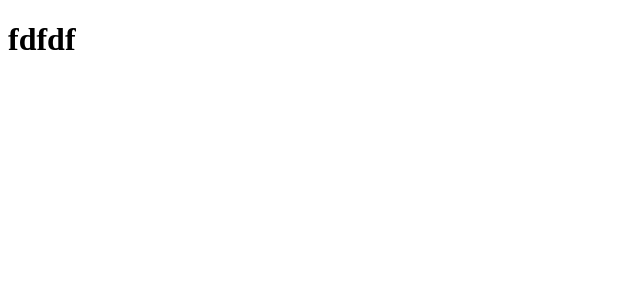
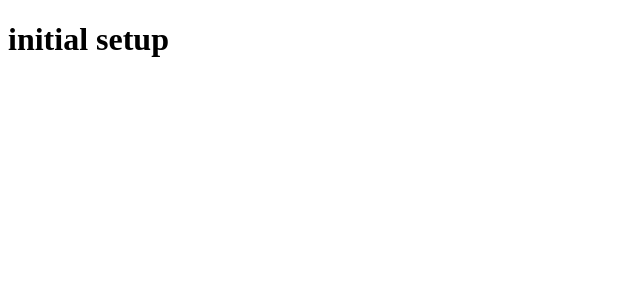
Before and after one commit to magansingh666/inote_front, a React (Create React App) app: page / in a window 1280 px wide. Shown: the top 300 px of the page, without its empty margins (0-640 px from the left). Built offline with nearby package versions, Linux system fonts and the light colour scheme.

Commit message:
initial set up

```diff
--- a/src/App.js
+++ b/src/App.js
@@ -3,7 +3,7 @@ function App() {
   return (
     <div className="App">
       <header className="App-header">
-       <h1>fdfdf </h1>
+       <h1>initial setup</h1>
       </header>
     </div>
   );
```
